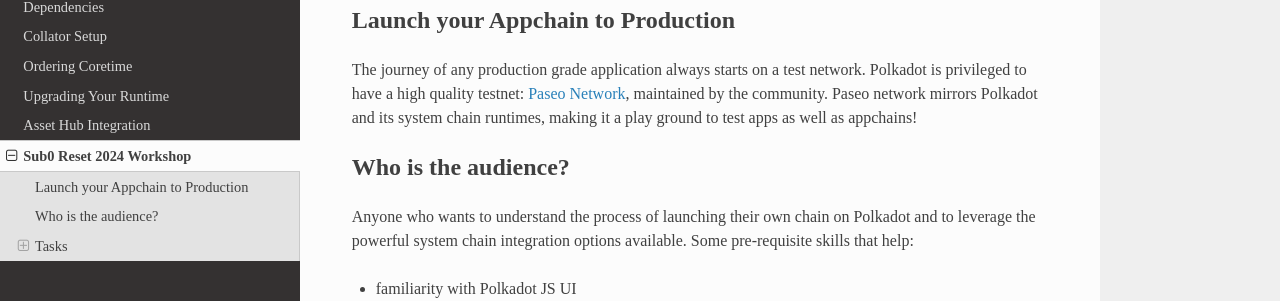
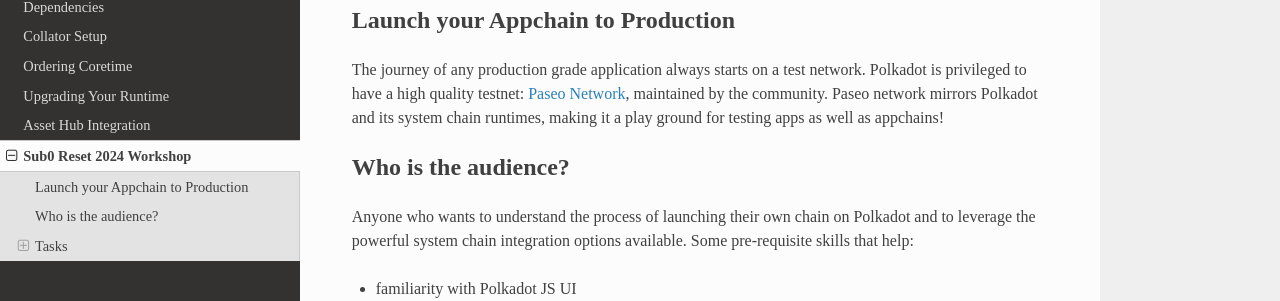
Before and after one commit to w3f/educhain, an MkDocs documentation site: the page built from docs/sub0-reset-2024.md, in a window 1280 px wide and 900 px high. Shown: the part 171-472 px from the top of the window. Built offline with MkDocs 1.6.1, drawn with Linux system fonts in a browser that asks for light colours; nearby versions of some CDN libraries.

Commit message:
Update sub0-reset-2024.md

```diff
--- a/docs/sub0-reset-2024.md
+++ b/docs/sub0-reset-2024.md
@@ -4,7 +4,7 @@
 
 The journey of any production grade application always starts on a test network. Polkadot is privileged to have a high quality testnet:
 [Paseo Network](https://github.com/paseo-network), maintained by the community. Paseo network mirrors Polkadot and its system chain
-runtimes, making it a play ground to test apps as well as appchains!
+runtimes, making it a play ground for testing apps as well as appchains!
 
 ## Who is the audience?
 
```
